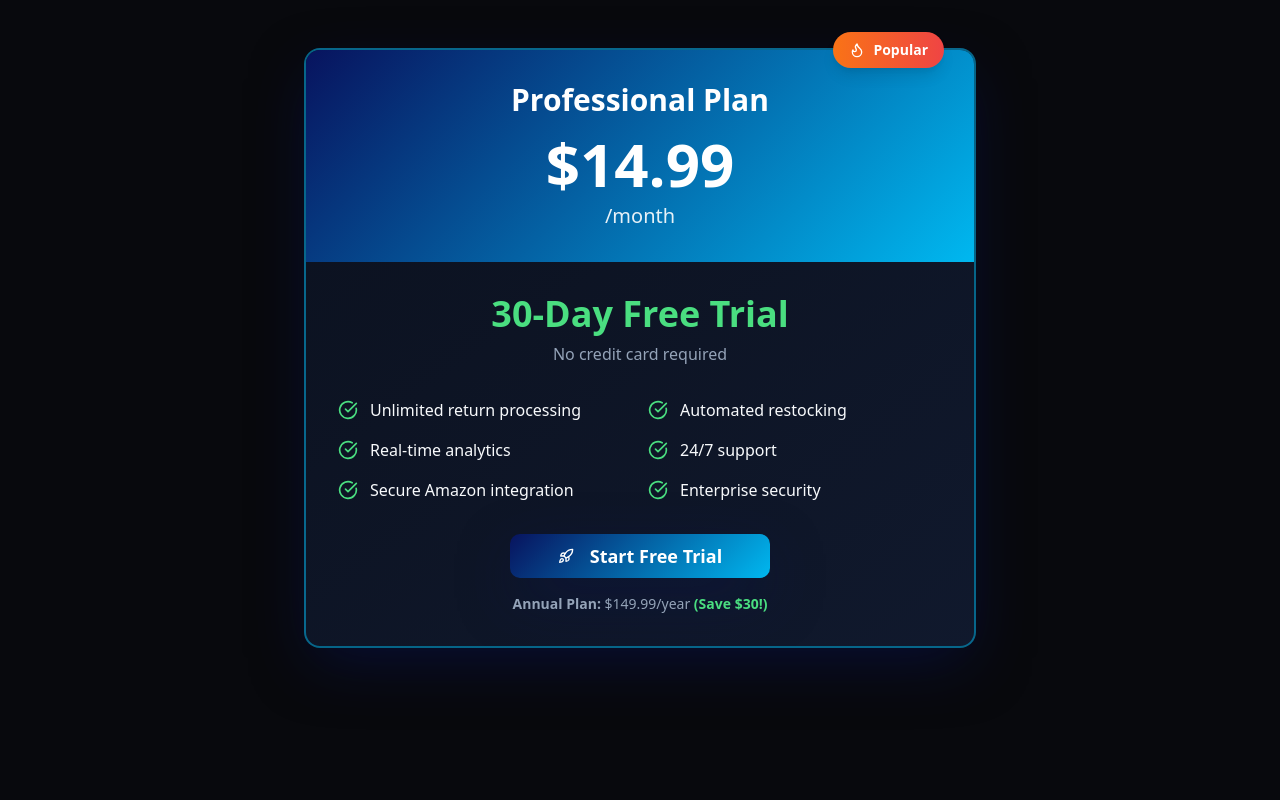
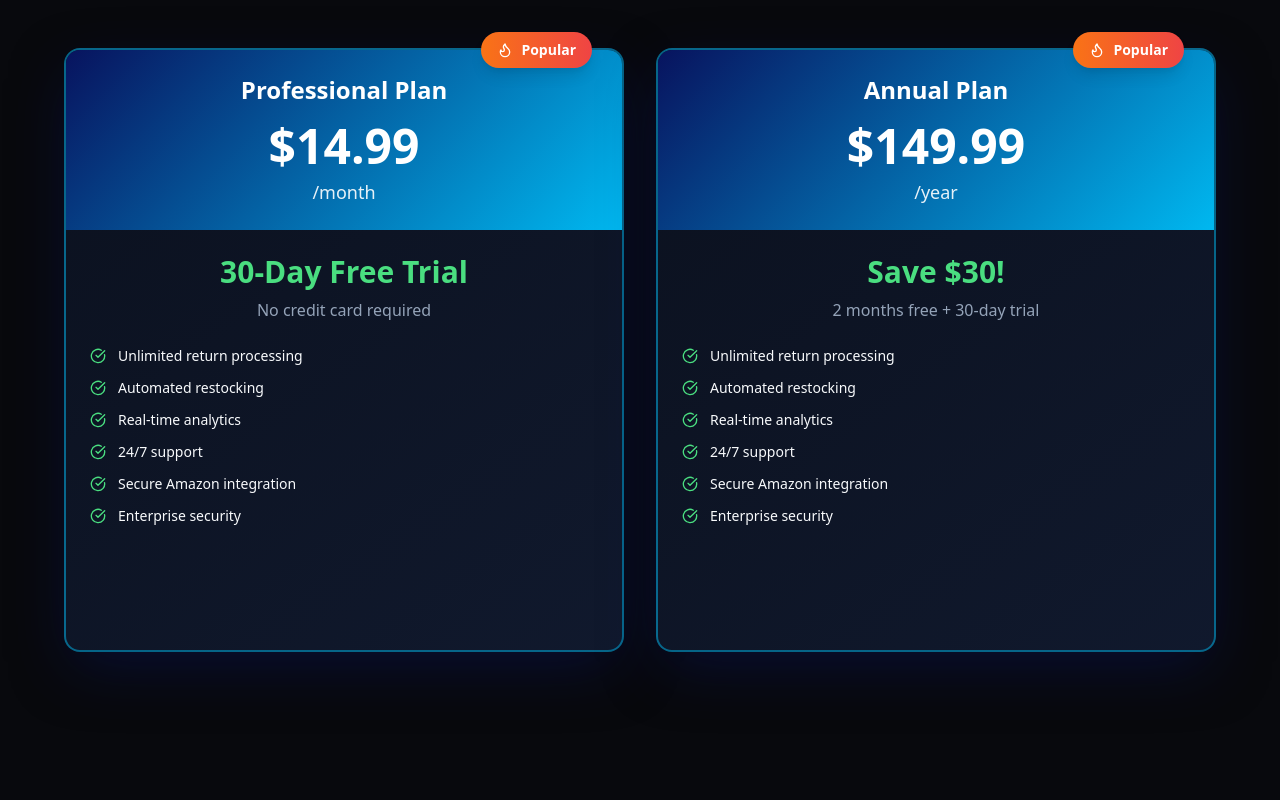
Before and after one commit to j-lederer/amaze-return-automator, a React (Vite) app: page / in a window 1280 px wide. Shown: the part 2860-3660 px from the top of the page. Built offline with nearby package versions, Linux system fonts and the light colour scheme.

Commit message:
Refactor pricing section
Place pricing plans side-by-side and mark both as popular.

```diff
--- a/src/components/PricingSection.tsx
+++ b/src/components/PricingSection.tsx
@@ -26,7 +26,9 @@ const PricingSection = () => {
           </p>
         </div>
 
-        <div className="max-w-2xl mx-auto">
+        <div className="max-w-6xl mx-auto">
+          <div className="grid grid-cols-1 lg:grid-cols-2 gap-8">
+            {/* Monthly Plan */}
             <div className="relative">
               {/* Popular badge */}
               <div className="absolute -top-4 right-8 z-10">
@@ -36,32 +38,34 @@ const PricingSection = () => {
                 </div>
               </div>
 
-            <div className="gradient-card rounded-2xl shadow-elegant border-2 border-accent/50 overflow-hidden hover-glow transition-smooth">
+              <div className="gradient-card rounded-2xl shadow-elegant border-2 border-accent/50 overflow-hidden hover-glow transition-smooth h-full">
                 {/* Header */}
-              <div className="gradient-primary p-8 text-center text-white">
-                <h3 className="text-3xl font-bold mb-4">Professional Plan</h3>
-                <div className="text-6xl font-bold mb-2">$14.99</div>
-                <div className="text-xl opacity-90">/month</div>
+                <div className="gradient-primary p-6 text-center text-white">
+                  <h3 className="text-2xl font-bold mb-4">Professional Plan</h3>
+                  <div className="text-5xl font-bold mb-2">$14.99</div>
+                  <div className="text-lg opacity-90">/month</div>
                 </div>
 
                 {/* Content */}
-              <div className="p-8">
+                <div className="p-6 flex flex-col justify-between h-full">
                   {/* Trial offer */}
-                <div className="text-center mb-8">
-                  <div className="text-4xl font-bold mb-2 text-green-400">
+                  <div>
+                    <div className="text-center mb-6">
+                      <div className="text-3xl font-bold mb-2 text-green-400">
                         30-Day Free Trial
                       </div>
                       <p className="text-muted-foreground">No credit card required</p>
                     </div>
 
                     {/* Features */}
-                <div className="grid grid-cols-1 md:grid-cols-2 gap-4 mb-8">
+                    <div className="grid grid-cols-1 gap-3 mb-6">
                       {features.map((feature) => (
                         <div key={feature} className="flex items-center gap-3">
-                      <CheckCircle className="w-5 h-5 text-green-400 flex-shrink-0" />
-                      <span className="text-foreground">{feature}</span>
+                          <CheckCircle className="w-4 h-4 text-green-400 flex-shrink-0" />
+                          <span className="text-foreground text-sm">{feature}</span>
                         </div>
                       ))}
+                    </div>
                   </div>
 
                   {/* CTA */}
@@ -69,20 +73,78 @@ const PricingSection = () => {
                     <Button
                       variant="hero"
                       size="lg"
-                    className="text-lg px-12 py-4"
+                      className="text-lg px-8 py-3 w-full"
                       asChild
                     >
                       <a href="/register">
-                      <Rocket className="w-5 h-5 mr-2" />
+                        <Rocket className="w-4 h-4 mr-2" />
                         Start Free Trial
                       </a>
                     </Button>
+                  </div>
+                </div>
+              </div>
+            </div>
 
-                  <div className="text-sm text-muted-foreground">
+            {/* Annual Plan */}
+            <div className="relative">
+              {/* Popular badge */}
+              <div className="absolute -top-4 right-8 z-10">
+                <div className="bg-gradient-to-r from-orange-500 to-red-500 text-white px-4 py-2 rounded-full text-sm font-bold flex items-center gap-2 shadow-lg">
+                  <Flame className="w-4 h-4" />
+                  Popular
+                </div>
+              </div>
+
+              <div className="gradient-card rounded-2xl shadow-elegant border-2 border-accent/50 overflow-hidden hover-glow transition-smooth h-full">
+                {/* Header */}
+                <div className="gradient-primary p-6 text-center text-white">
+                  <h3 className="text-2xl font-bold mb-4">Annual Plan</h3>
+                  <div className="text-5xl font-bold mb-2">$149.99</div>
+                  <div className="text-lg opacity-90">/year</div>
+                </div>
+
+                {/* Content */}
+                <div className="p-6 flex flex-col justify-between h-full">
+                  {/* Savings offer */}
+                  <div>
+                    <div className="text-center mb-6">
+                      <div className="text-3xl font-bold mb-2 text-green-400">
+                        Save $30!
+                      </div>
+                      <p className="text-muted-foreground">2 months free + 30-day trial</p>
+                    </div>
+
+                    {/* Features */}
+                    <div className="grid grid-cols-1 gap-3 mb-6">
+                      {features.map((feature) => (
+                        <div key={feature} className="flex items-center gap-3">
+                          <CheckCircle className="w-4 h-4 text-green-400 flex-shrink-0" />
+                          <span className="text-foreground text-sm">{feature}</span>
+                        </div>
+                      ))}
+                    </div>
+                  </div>
+
+                  {/* CTA */}
+                  <div className="text-center space-y-4">
+                    <Button
+                      variant="hero"
+                      size="lg"
+                      className="text-lg px-8 py-3 w-full"
+                      asChild
+                    >
+                      <a href="/register">
+                        <Rocket className="w-4 h-4 mr-2" />
+                        Start Annual Plan
+                      </a>
+                    </Button>
+
+                    <div className="text-xs text-muted-foreground">
                       <p>
-                      <strong>Annual Plan:</strong> $149.99/year{" "}
-                      <span className="text-green-400 font-semibold">(Save $30!)</span>
+                        Equivalent to <strong>$12.49/month</strong>
                       </p>
+                    </div>
                   </div>
                 </div>
               </div>
```
Lines whose indentation alone changed are shown as unchanged.
